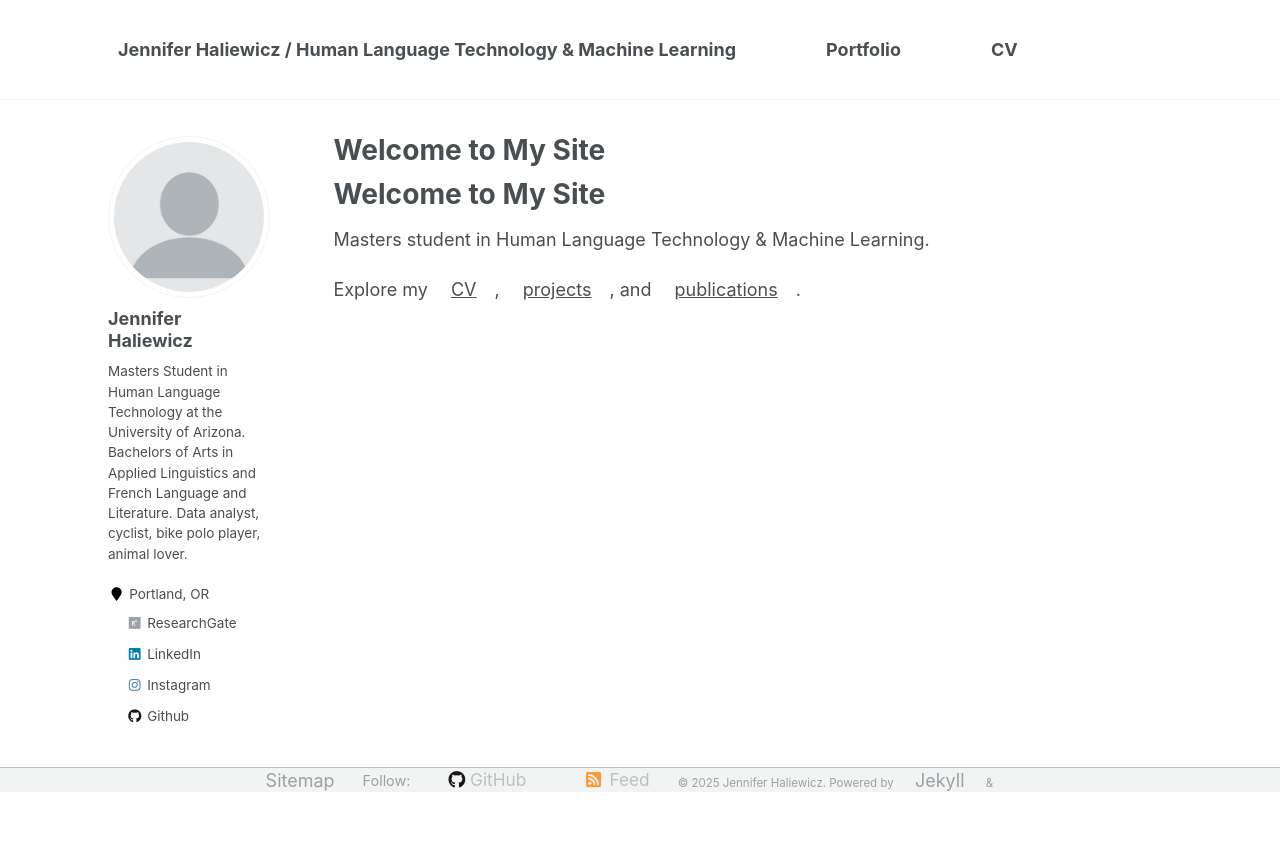
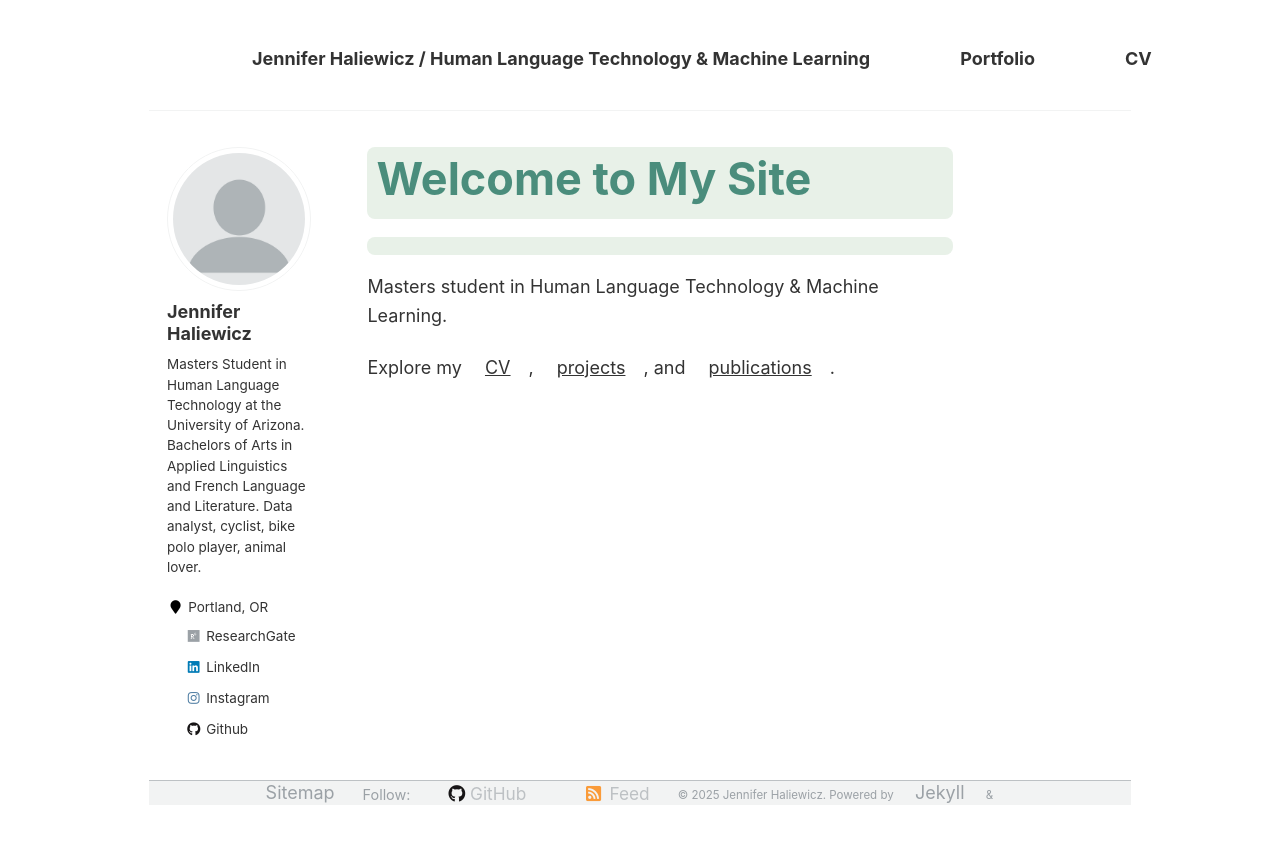
Before and after one commit to rofljen/HLTProfessionalSite, a Jekyll site: the page built from index.html, in a window 1280 px wide and 954 px high. Shown: the top 844 px of the window. Built offline with Jekyll 4.4.1, drawn with Linux system fonts in a browser that asks for light colours.

Commit message:
Update index.html

```diff
--- a/index.html
+++ b/index.html
@@ -3,11 +3,96 @@
 title: "Welcome to My Site"
 author_profile: true
 ---
+ <style>
+        :root {
+            --mint-green: #e8f1e8;
+            --coral-pink: #e8c8c8;
+            --dark-green: #4a8d7c;
+            --text-dark: #333333;
+            --text-light: #666666;
+        }
 
+        body {
+            font-family: -apple-system, BlinkMacSystemFont, 'Segoe UI', Roboto, Oxygen, Ubuntu, Cantarell, sans-serif;
+            line-height: 1.6;
+            color: var(--text-dark);
+            max-width: 1000px;
+            margin: 0 auto;
+            padding: 0.5rem;
+        }
+
+        header {
+            background: var(--mint-green);
+            padding: 0.5rem;
+            border-radius: 8px;
+            margin-bottom: 1rem;
+        }
+
+        h1 {
+            color: var(--dark-green);
+            font-size: 2.5rem;
+            margin-bottom: 0.5rem;
+        }
+
+        .contact-info {
+            color: var(--text-light);
+            margin-bottom: 1rem;
+        }
+
+        section {
+            margin-bottom: 2rem;
+        }
+
+        h2 {
+            color: var(--dark-green);
+            border-bottom: 2px solid var(--mint-green);
+            padding-bottom: 0.5rem;
+            margin-bottom: 1rem;
+        }
+
+        .experience-item, .education-item, {
+            margin-bottom: 1rem;
+        }
+
+        .company-name, .degree {
+            font-weight: bold;
+            color: var(--dark-green);
+        }
+
+        .date {
+            font-style: italic;
+            color: var(--text-light);
+        }
+
+        ul {
+            list-style: disc;
+            margin-left: 1rem;
+
+        }
+        .tech-skills {
+            padding-left: 0;
+
+        }
+
+        .tech b {
+            font-weight: bold;
+            font-style: italic;
+            color: var(--text-light); /* Ensures the correct green color */
+
+        }
+        .tech-skills b {
+            font-weight: bold;
+            color: var(--dark-green); /* Ensures headings in the skills list are green */
+            margin-bottom: 0.2rem;
+
+        }
+
+
+
+    </style>
 <div class="page-content">
     <div class="wrapper">
         <header class="post-header">
-            <h1 class="post-title">Welcome to My Site</h1>
         </header>
 
         <div class="post-content">
```
